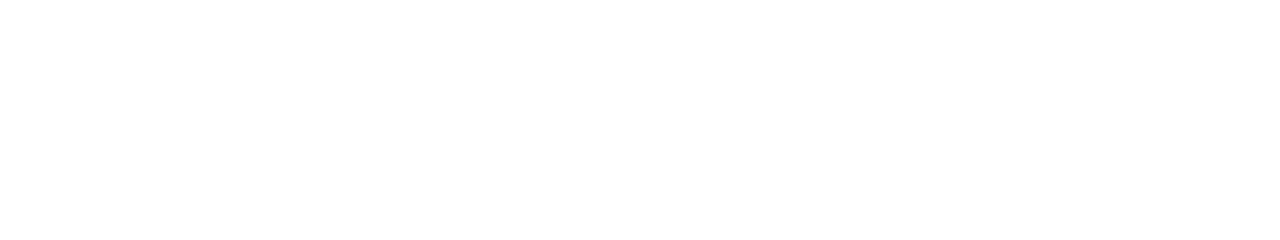
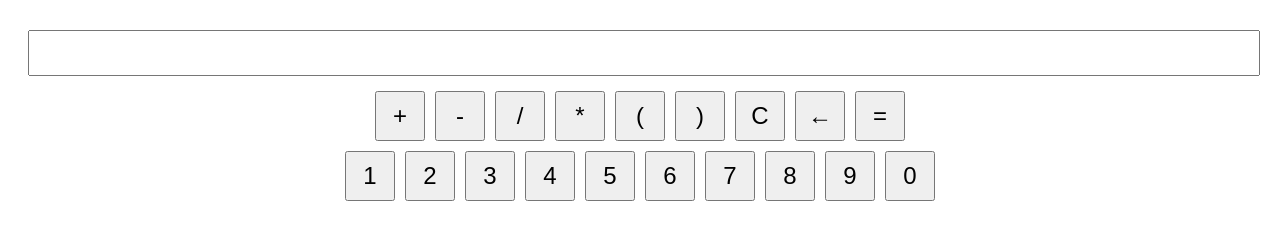
Before and after one commit to acciojob/calculator-js-2-misterKumar, a website: page main.html in a window 1280 px wide. Drawn offline with Linux system fonts and the light colour scheme.

Commit message:
created a submission

```diff
--- a/main.html
+++ b/main.html
@@ -8,8 +8,32 @@
     <title>Calculator</title>
   </head>
   <body>
-    <!-- Write yout code here -->
-
+    <div class="calculator">
+      <input type="text" id="display" value="" />
+      <div class="buttons">
+        <button id="plus">+</button>
+        <button id="minus">-</button>
+        <button id="divi">/</button>
+        <button id="multiply">*</button>
+        <button id="op">(</button>
+        <button id="cl">)</button>
+        <button id="C">C</button>
+        <button id="back">←</button>
+        <button id="equal">=</button>
+      </div>
+      <div class="numbers">
+        <button id="1">1</button>
+        <button id="2">2</button>
+        <button id="3">3</button>
+        <button id="4">4</button>
+        <button id="5">5</button>
+        <button id="6">6</button>
+        <button id="7">7</button>
+        <button id="8">8</button>
+        <button id="9">9</button>
+        <button id="0">0</button>
+      </div>
+    </div>
     <script src="script.js"></script>
   </body>
 </html>
--- a/script.js
+++ b/script.js
@@ -1 +1,29 @@
 //your JS code here. If required.
+// Add event listeners for button clicks and define their functionality
+const display = document.getElementById('display');
+const buttons = document.querySelectorAll('button');
+
+buttons.forEach((button) => {
+  button.addEventListener('click', () => {
+    const buttonText = button.innerText;
+
+    // Implement the functionality for each button based on its ID
+    switch (button.id) {
+      case 'C':
+        display.value = '';
+        break;
+      case 'back':
+        display.value = display.value.slice(0, -1);
+        break;
+      case 'equal':
+        try {
+          display.value = eval(display.value);
+        } catch (error) {
+          display.value = 'Error';
+        }
+        break;
+      default:
+        display.value += buttonText;
+    }
+  });
+});
--- a/styles.css
+++ b/styles.css
@@ -1 +1,35 @@
 /*  your css code here. If applicable */
+body {
+  font-family: Arial, sans-serif;
+}
+
+.calculator {
+  text-align: center;
+  margin: 20px;
+}
+
+input[type="text"] {
+  width: 100%;
+  height: 40px;
+  font-size: 20px;
+  margin: 10px 0;
+}
+
+button {
+  width: 50px;
+  height: 50px;
+  font-size: 24px;
+  margin: 5px;
+}
+
+.buttons {
+  display: flex;
+  flex-wrap: wrap;
+  justify-content: center;
+}
+
+.numbers {
+  display: flex;
+  flex-wrap: wrap;
+  justify-content: center;
+}
```
